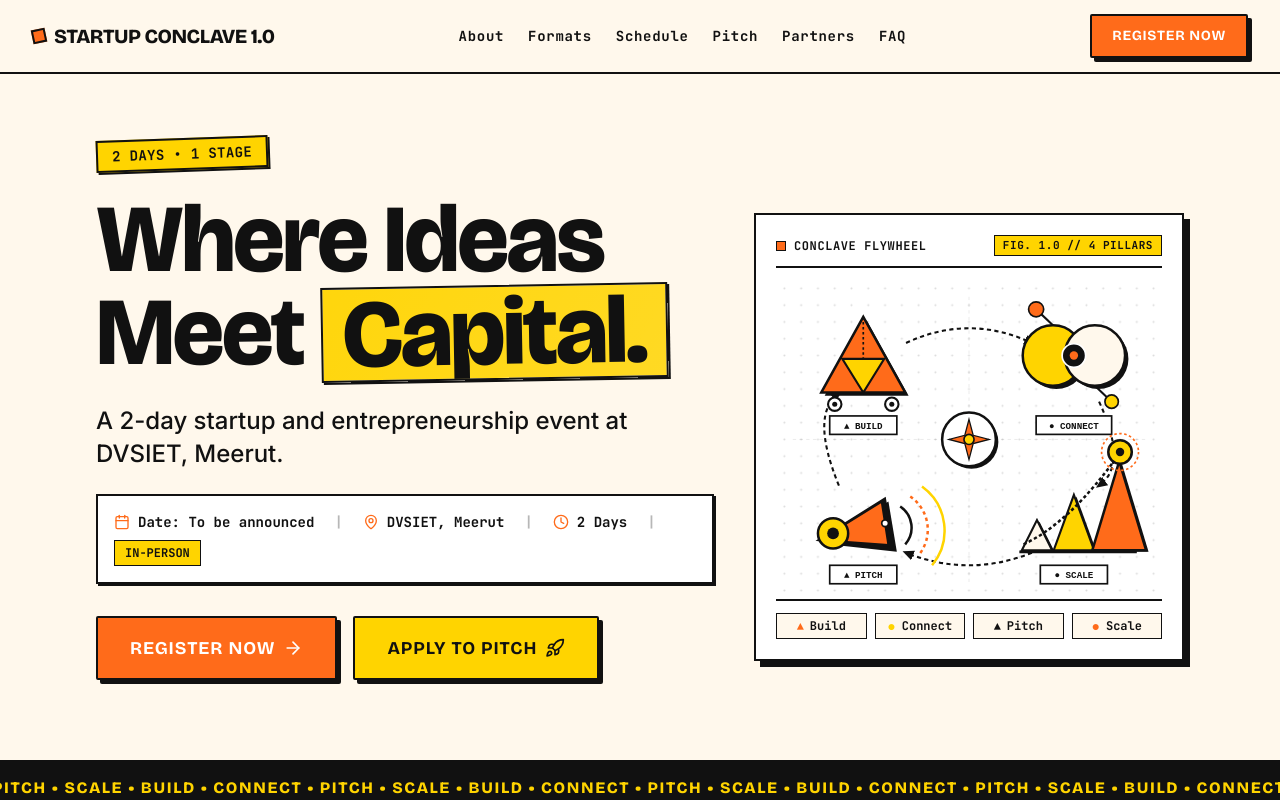
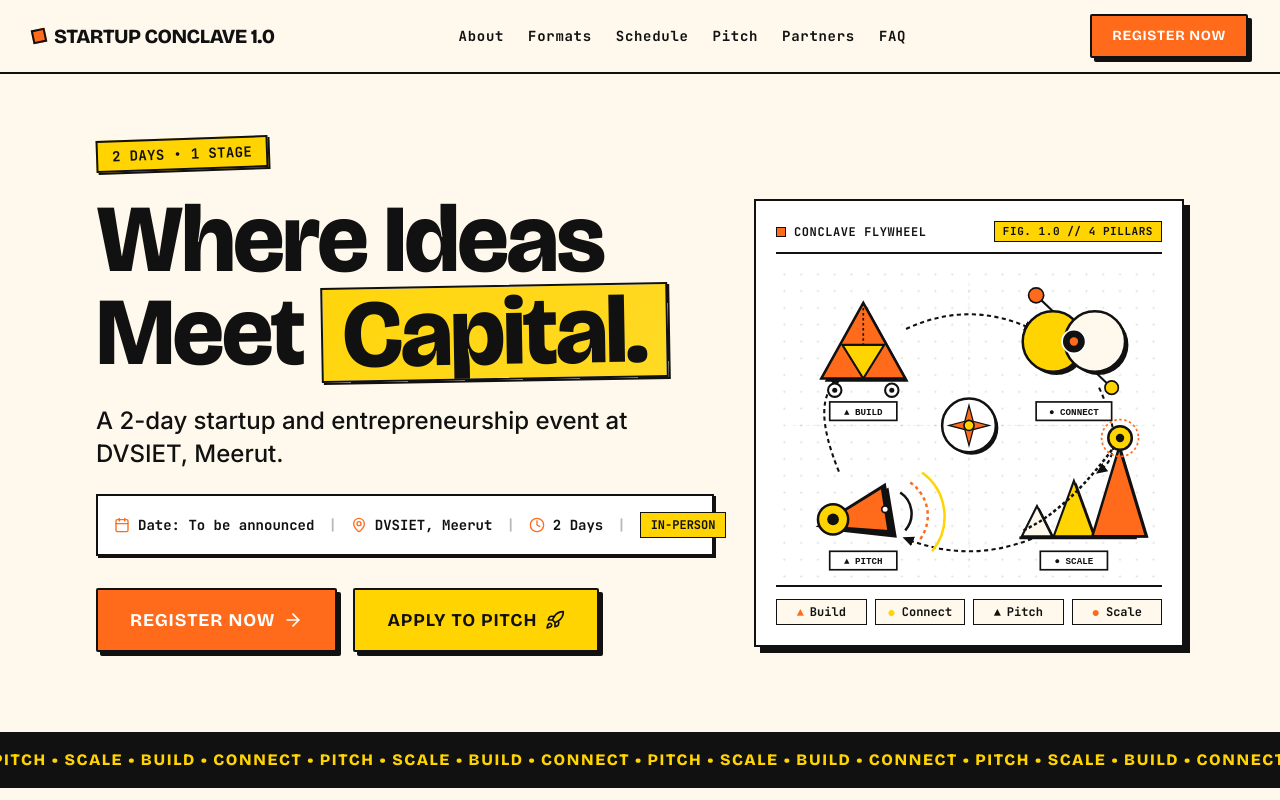
Before and after one commit to aaravgorewal/Startup-Conclave-DVSGI, a React (Vite) app: page / in a window 1280 px wide. Shown: the top 800 px of the page. Built offline with nearby package versions, Linux system fonts and the light colour scheme.

Commit message:
refactor: update UI components and reset contact info
- Adjust Quick Info layout and registration button text.
- Simplify pitch description in config.
- Placeholder contact details and social links.
- Restructure AdminPage dashboard layout.

```diff
--- a/src/components/single-page/SinglePage.tsx
+++ b/src/components/single-page/SinglePage.tsx
@@ -657,7 +657,7 @@
               onClick={() => handleNavClick('register')}
               className="w-full text-left py-2 px-3 bg-white brutal-border font-black text-[#FF6B1A] min-h-[44px] flex items-center justify-between shadow-[2px_2px_0px_#111111] cursor-pointer"
             >
-              <span>07 • Register Free</span>
+              <span>07 • Register</span>
               <span className="text-xs">↗</span>
             </button>
             <button
@@ -716,23 +716,23 @@
             </p>
 
             {/* Quick Info Strip */}
-            <div className="p-3.5 sm:p-4 bg-white brutal-border brutal-shadow-sm inline-flex flex-wrap items-center gap-x-5 gap-y-2 font-mono text-sm font-bold text-[#111111] w-full sm:w-auto">
-              <span className="flex items-center gap-2">
+            <div className="p-3 sm:p-3.5 lg:p-4 bg-white brutal-border brutal-shadow-sm flex flex-wrap lg:flex-nowrap items-center gap-x-3 sm:gap-x-4 lg:gap-x-3.5 gap-y-2.5 font-mono text-xs sm:text-sm font-bold text-[#111111] w-full max-w-full">
+              <span className="flex items-center gap-1.5 sm:gap-2 whitespace-nowrap">
                 <Calendar className="w-4 h-4 text-[#FF6B1A] shrink-0" />
-                Date: {CONFIG.event.date}
+                <span>Date: {CONFIG.event.date}</span>
               </span>
               <span className="text-[#111111]/30 hidden sm:inline">|</span>
-              <span className="flex items-center gap-2">
+              <span className="flex items-center gap-1.5 sm:gap-2 whitespace-nowrap">
                 <MapPin className="w-4 h-4 text-[#FF6B1A] shrink-0" />
-                {CONFIG.event.venue}
+                <span>{CONFIG.event.venue}</span>
               </span>
               <span className="text-[#111111]/30 hidden sm:inline">|</span>
-              <span className="flex items-center gap-2">
+              <span className="flex items-center gap-1.5 sm:gap-2 whitespace-nowrap">
                 <Clock className="w-4 h-4 text-[#FF6B1A] shrink-0" />
-                {CONFIG.event.duration}
+                <span>{CONFIG.event.duration}</span>
               </span>
               <span className="text-[#111111]/30 hidden sm:inline">|</span>
-              <span className="bg-[#FFD400] px-2.5 py-1 border border-[#111111] text-xs uppercase font-black">
+              <span className="bg-[#FFD400] px-2.5 py-1 border border-[#111111] text-xs uppercase font-black shrink-0 whitespace-nowrap">
                 {CONFIG.event.mode}
               </span>
             </div>
@@ -1307,7 +1307,7 @@
 
             <div className="border-b-2 border-[#111111] pb-4 space-y-1">
               <h2 className="font-display font-black text-2xl sm:text-4xl text-[#111111]">
-                Register Free for Startup Conclave 1.0
+                Register for Startup Conclave 1.0
               </h2>
               {/* 1-Line Intro */}
               <p className="text-sm sm:text-base font-sans text-[#111111]/80 font-medium">
@@ -1554,7 +1554,7 @@
                     <span>Registering...</span>
                   ) : (
                     <>
-                      <span>Complete Free Registration</span>
+                      <span>Register for Startup Conclave 1.0</span>
                       <ArrowRight className="w-5 h-5" />
                     </>
                   )}
@@ -1655,7 +1655,22 @@
 
           <div className="space-y-2">
             <span className="font-mono font-black text-[#111111] uppercase block text-xs sm:text-sm">Social & Community</span>
-            <div className="flex items-center gap-3">
+            {(() => {
+              const hasLinkedin = Boolean(CONFIG.contact.socials?.linkedin && CONFIG.contact.socials.linkedin.trim() !== '');
+              const hasTwitter = Boolean(CONFIG.contact.socials?.twitter && CONFIG.contact.socials.twitter.trim() !== '');
+              const hasInstagram = Boolean(CONFIG.contact.socials?.instagram && CONFIG.contact.socials.instagram.trim() !== '');
+
+              if (!hasLinkedin && !hasTwitter && !hasInstagram) {
+                return (
+                  <span className="font-mono text-xs text-[#111111]/60 block pt-1">
+                    Announcing soon
+                  </span>
+                );
+              }
+
+              return (
+                <div className="flex flex-wrap items-center gap-3">
+                  {hasLinkedin && (
                     <a
                       href={CONFIG.contact.socials.linkedin}
                       target="_blank"
@@ -1665,6 +1680,8 @@
                     >
                       LinkedIn
                     </a>
+                  )}
+                  {hasTwitter && (
                     <a
                       href={CONFIG.contact.socials.twitter}
                       target="_blank"
@@ -1674,6 +1691,8 @@
                     >
                       X (Twitter)
                     </a>
+                  )}
+                  {hasInstagram && (
                     <a
                       href={CONFIG.contact.socials.instagram}
                       target="_blank"
@@ -1683,7 +1702,10 @@
                     >
                       Instagram
                     </a>
-            </div>
+                  )}
+                </div>
+              );
+            })()}
           </div>
 
         </div>
--- a/src/config.ts
+++ b/src/config.ts
@@ -42,7 +42,7 @@
       },
       {
         tag: "PITCH",
-        desc: "Present live to an active jury of angel investors and mentors.",
+        desc: "Present live to an expert jury.",
       },
       {
         tag: "SCALE",
@@ -174,14 +174,14 @@
   ],
 
   contact: {
-    email: "conclave@dvsiet.ac.in",
-    phone: "+91 121 244 0495",
+    email: "contact@example.com",
+    phone: "+91 ..........",
     campus: "Dewan V.S. Institute of Engineering & Technology (DVSIET)",
     city: "Meerut, Uttar Pradesh, India",
     socials: {
-      linkedin: "https://linkedin.com",
-      twitter: "https://x.com",
-      instagram: "https://instagram.com",
+      linkedin: "",
+      twitter: "",
+      instagram: "",
     },
   },
 };
--- a/src/pages/AdminPage.tsx
+++ b/src/pages/AdminPage.tsx
@@ -526,8 +526,12 @@
       <main className="max-w-7xl mx-auto px-4 sm:px-8 py-8 space-y-8">
 
         {/* =================================================================== */}
-        {/* STATS CARDS BAR                                                     */}
+        {/* TAB 1: REGISTRATIONS TABLE                                          */}
         {/* =================================================================== */}
+        {activeTab === 'registrations' && (
+          <div className="space-y-6">
+
+            {/* STATS CARDS BAR (Rendered only on Registrations Tab) */}
             <div className="grid grid-cols-2 sm:grid-cols-4 gap-4">
               <div className="p-4 bg-white brutal-border brutal-shadow-sm space-y-1">
                 <span className="font-mono text-[11px] font-bold text-[#111111]/70 uppercase">
@@ -577,12 +581,6 @@
                 </span>
               </div>
             </div>
-
-        {/* =================================================================== */}
-        {/* TAB 1: REGISTRATIONS TABLE                                          */}
-        {/* =================================================================== */}
-        {activeTab === 'registrations' && (
-          <div className="space-y-4">
 
             {/* Action Bar: Search, Filters & Export */}
             <div className="p-4 bg-white brutal-border brutal-shadow-sm flex flex-col md:flex-row items-stretch md:items-center justify-between gap-3 text-xs">
```
Lines whose indentation alone changed are shown as unchanged.
